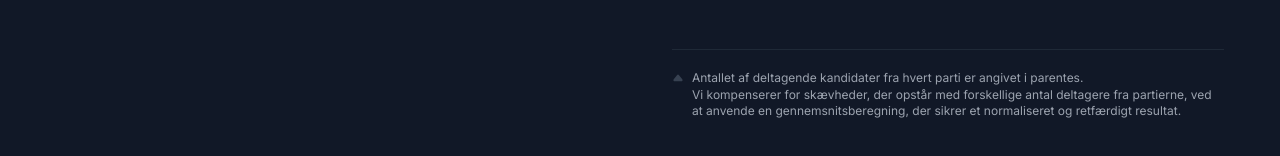
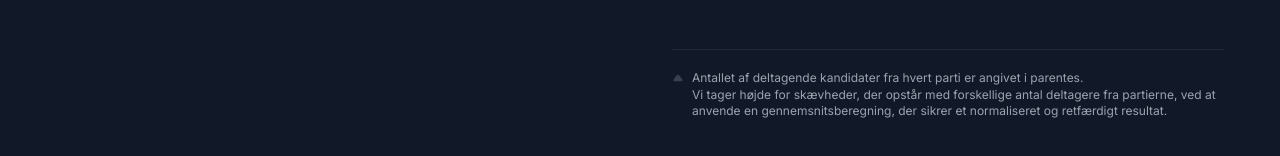
Before and after one commit to maxrh/ep-valgtest-2024-next, a Next.js app: page /resultat in a window 1280 px wide. Shown: the part 258-414 px from the top of the page. Built offline with nearby package versions, Linux system fonts and the light colour scheme.

Commit message:
Update resultParty.js
text edit

```diff
--- a/app/components/resultParty.js
+++ b/app/components/resultParty.js
@@ -47,7 +47,7 @@ export default function ResultParty({ sortedPartyResults, partyColors }) {
                 className="border-t border-gray-800 pt-5 mt-5 relative"
             >
                 <svg className="w-4 h-4 text-gray-700 -ml-0.5 absolute left-0 top-5" aria-hidden="true" xmlns="http://www.w3.org/2000/svg" width="24" height="24" fill="currentColor" viewBox="0 0 24 24"><path fillRule="evenodd" d="M5.575 13.729C4.501 15.033 5.43 17 7.12 17h9.762c1.69 0 2.618-1.967 1.544-3.271l-4.881-5.927a2 2 0 0 0-3.088 0l-4.88 5.927Z" clipRule="evenodd"/></svg>
-                <p className="font-normal text-xs text-gray-400 pl-5 leading-snug">Antallet af deltagende kandidater fra hvert parti er angivet i parentes. <br />Vi kompenserer for skævheder, der opstår med forskellige antal deltagere fra partierne, ved at anvende en gennemsnitsberegning, der sikrer et normaliseret og retfærdigt resultat.</p>
+                <p className="font-normal text-xs text-gray-400 pl-5 leading-snug">Antallet af deltagende kandidater fra hvert parti er angivet i parentes. <br />Vi tager højde for skævheder, der opstår med forskellige antal deltagere fra partierne, ved at anvende en gennemsnitsberegning, der sikrer et normaliseret og retfærdigt resultat.</p>
             </motion.div>
         </div>
     )
```
